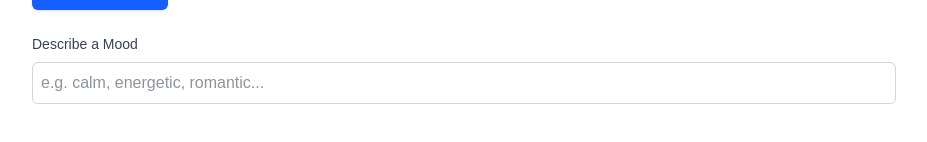
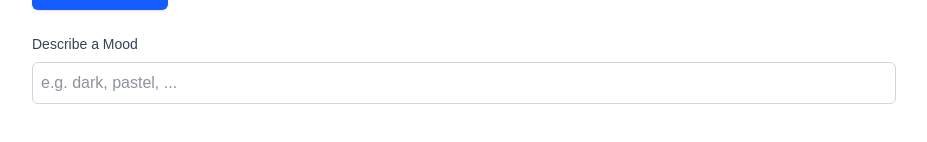
Before and after one commit to IbukunSanni/ColorPaletteExtractor, a Next.js app in the folder frontend/: page / in a window 1280 px wide. Shown: the part 134-276 px from the top of the page, without its empty margins (176-1103 px from the left). Built offline with nearby package versions, Linux system fonts and the light colour scheme.

Commit message:
updated placeholder

```diff
--- a/frontend/components/MoodInput.tsx
+++ b/frontend/components/MoodInput.tsx
@@ -16,7 +16,7 @@ export default function MoodInput({ onMoodChange }: { onMoodChange: (mood: strin
           onMoodChange(e.target.value);
         }}
         className="w-full border border-gray-300 rounded-md p-2"
-        placeholder="e.g. calm, energetic, romantic..."
+        placeholder="e.g. dark, pastel, ..."
       />
     </div>
   );
```
